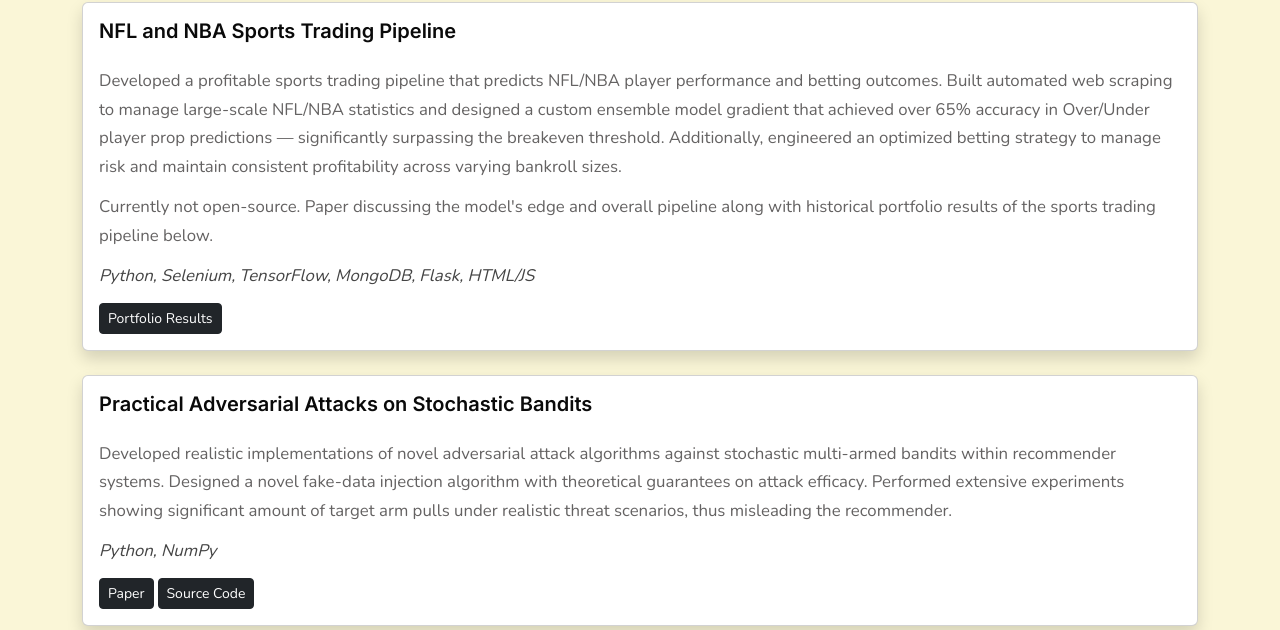
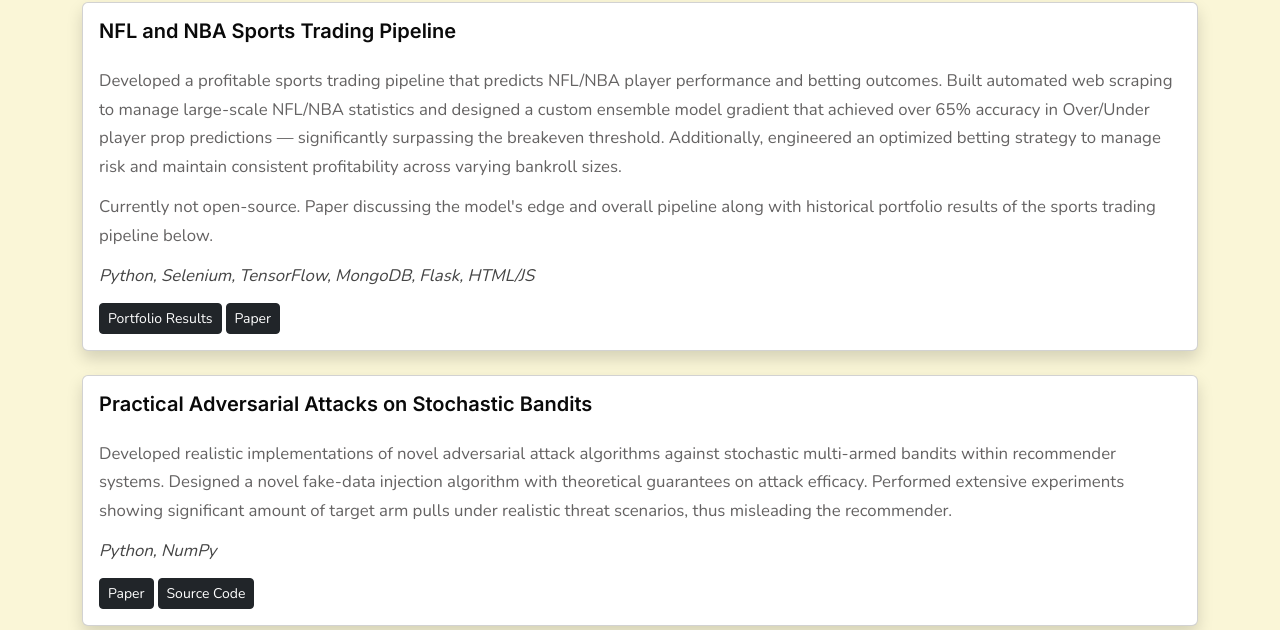
Before and after one commit to eriche0406/eriche0406.github.io, a plain HTML site: page projects.html in a window 1280 px wide. Shown: the part 170-800 px from the top of the page. Drawn offline with nearby package versions, Linux system fonts and the light colour scheme.

Commit message:
website update

```diff
--- a/projects.html
+++ b/projects.html
@@ -47,6 +47,7 @@
               </p>
               <p class="technologies"><strong></strong> Python, Selenium, TensorFlow, MongoDB, Flask, HTML/JS</p>
             <a href="https://ehe.pythonanywhere.com/" target="_blank" class="btn btn-dark btn-sm">Portfolio Results</a>
+            <a href="https://www.overleaf.com/read/qvqdndsxqzpj#4c91d7" target="_blank" class="btn btn-dark btn-sm">Paper</a>
         </div>
         </div>
       </div>
```
